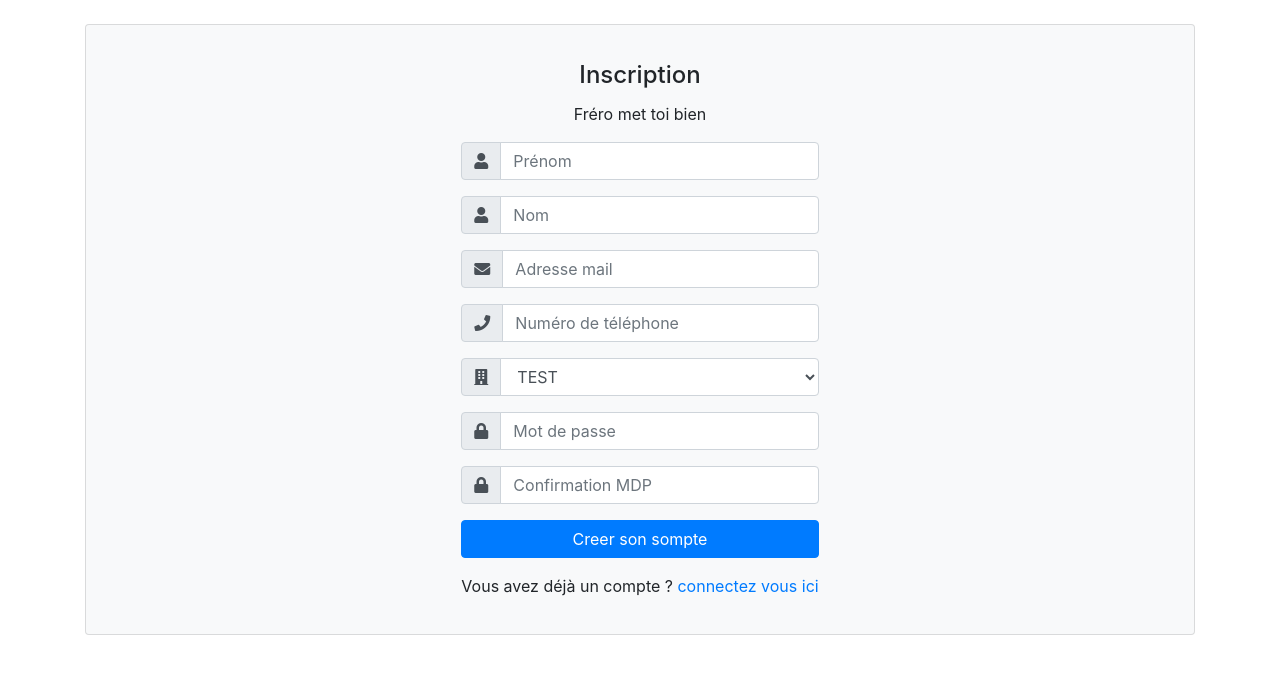
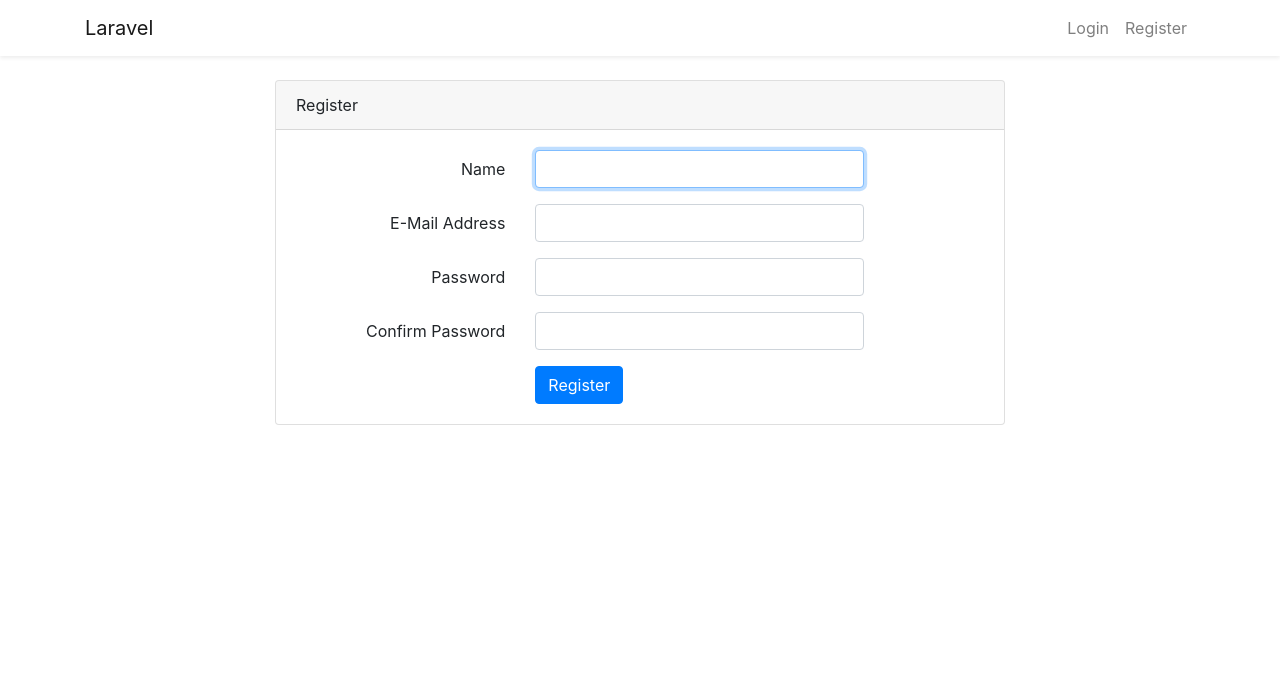
Before and after one commit to Xavier-Labarbe/solidaritybond, a Laravel app: page /register in a window 1280 px wide. Shown: the top 674 px of the page. Run offline with Laravel 8, Linux system fonts and the light colour scheme; style sheets or scripts are compiled from the project's sources; some libraries are stand-ins or nearby versions.

Commit message:
correct some conflict

```diff
--- a/resources/views/auth/register.blade.php
+++ b/resources/views/auth/register.blade.php
@@ -1,79 +1,85 @@
-<link href="//maxcdn.bootstrapcdn.com/bootstrap/4.0.0/css/bootstrap.min.css" rel="stylesheet" id="bootstrap-css">
-<link href="/style/register.css">
-<script src="//maxcdn.bootstrapcdn.com/bootstrap/4.0.0/js/bootstrap.min.js"></script>
-<script src="//cdnjs.cloudflare.com/ajax/libs/jquery/3.2.1/jquery.min.js"></script>
-<!------ Include the above in your HEAD tag ---------->
+@extends('layouts.app')
 
-<link rel="stylesheet" href="https://use.fontawesome.com/releases/v5.0.8/css/all.css">
+@section('content')
+<div class="container">
+    <div class="row justify-content-center">
+        <div class="col-md-8">
+            <div class="card">
+                <div class="card-header">{{ __('Register') }}</div>
 
+                <div class="card-body">
+                    <form method="POST" action="{{ route('register') }}">
+                        @csrf
 
-<div class="container">
-    <br>
+                        <div class="form-group row">
+                            <label for="name" class="col-md-4 col-form-label text-md-right">{{ __('Name') }}</label>
 
-    <div class="card bg-light">
-        <article class="card-body mx-auto" style="max-width: 400px;">
-            <h4 class="card-title mt-3 text-center">Inscription</h4>
-            <p class="text-center">Fréro met toi bien</p>
+                            <div class="col-md-6">
+                                <input id="name" type="text" class="form-control @error('name') is-invalid @enderror"
+                                    name="name" value="{{ old('name') }}" required autocomplete="name" autofocus>
 
-            <form>
-                <div class="form-group input-group">
-                    <div class="input-group-prepend">
-                        <span class="input-group-text"> <i class="fa fa-user"></i> </span>
-                    </div>
-                    <input name="" class="form-control" placeholder="Prénom" type="text">
-                </div> <!-- form-group// -->
-                <div class="form-group input-group">
-                    <div class="input-group-prepend">
-                        <span class="input-group-text"> <i class="fa fa-user"></i> </span>
-                    </div>
-                    <input name="" class="form-control" placeholder="Nom" type="text">
-                </div> <!-- form-group// -->
-                <div class="form-group input-group">
-                    <div class="input-group-prepend">
-                        <span class="input-group-text"> <i class="fa fa-envelope"></i> </span>
-                    </div>
-                    <input name="" class="form-control" placeholder="Adresse mail" type="email">
-                </div> <!-- form-group// -->
-                <div class="form-group input-group">
-                    <div class="input-group-prepend">
-                        <span class="input-group-text"> <i class="fa fa-phone"></i> </span>
-                    </div>
+                                @error('name')
+                                <span class="invalid-feedback" role="alert">
+                                    <strong>{{ $message }}</strong>
+                                </span>
+                                @enderror
+                            </div>
+                        </div>
 
-                    <input name="" class="form-control" placeholder="Numéro de téléphone" type="text">
-                </div> <!-- form-group// -->
-                <div class="form-group input-group">
-                    <div class="input-group-prepend">
-                        <span class="input-group-text"> <i class="fa fa-building"></i> </span>
-                    </div>
-                    <select class="form-control">
-                        <option selected="">TEST</option>
-                        <option>1</option>
-                        <option>2</option>
-                        <option>3</option>
-                    </select>
-                </div> <!-- form-group end.// -->
-                <div class="form-group input-group">
-                    <div class="input-group-prepend">
-                        <span class="input-group-text"> <i class="fa fa-lock"></i> </span>
-                    </div>
-                    <input class="form-control" placeholder="Mot de passe" type="password">
-                </div> <!-- form-group// -->
-                <div class="form-group input-group">
-                    <div class="input-group-prepend">
-                        <span class="input-group-text"> <i class="fa fa-lock"></i> </span>
-                    </div>
-                    <input class="form-control" placeholder="Confirmation MDP" type="password">
-                </div> <!-- form-group// -->
-                <div class="form-group">
-                    <button type="submit" class="btn btn-primary btn-block">Creer son sompte</button>
-                </div> <!-- form-group// -->
-                <p class="text-center">Vous avez déjà un compte ? <a href="">connectez vous ici</a> </p>
-            </form>
-        </article>
-    </div> <!-- card.// -->
+                        <div class="form-group row">
+                            <label for="email"
+                                class="col-md-4 col-form-label text-md-right">{{ __('E-Mail Address') }}</label>
 
+                            <div class="col-md-6">
+                                <input id="email" type="email" class="form-control @error('email') is-invalid @enderror"
+                                    name="email" value="{{ old('email') }}" required autocomplete="email">
+
+                                @error('email')
+                                <span class="invalid-feedback" role="alert">
+                                    <strong>{{ $message }}</strong>
+                                </span>
+                                @enderror
+                            </div>
+                        </div>
+
+                        <div class="form-group row">
+                            <label for="password"
+                                class="col-md-4 col-form-label text-md-right">{{ __('Password') }}</label>
+
+                            <div class="col-md-6">
+                                <input id="password" type="password"
+                                    class="form-control @error('password') is-invalid @enderror" name="password"
+                                    required autocomplete="new-password">
+
+                                @error('password')
+                                <span class="invalid-feedback" role="alert">
+                                    <strong>{{ $message }}</strong>
+                                </span>
+                                @enderror
+                            </div>
+                        </div>
+
+                        <div class="form-group row">
+                            <label for="password-confirm"
+                                class="col-md-4 col-form-label text-md-right">{{ __('Confirm Password') }}</label>
+
+                            <div class="col-md-6">
+                                <input id="password-confirm" type="password" class="form-control"
+                                    name="password_confirmation" required autocomplete="new-password">
+                            </div>
+                        </div>
+
+                        <div class="form-group row mb-0">
+                            <div class="col-md-6 offset-md-4">
+                                <button type="submit" class="btn btn-primary">
+                                    {{ __('Register') }}
+                                </button>
+                            </div>
+                        </div>
+                    </form>
+                </div>
+            </div>
+        </div>
+    </div>
 </div>
-<!--container end.//-->
-
-
-</article>
+@endsection
```
Also changed, not shown: resources/views/auth/login.blade.php (+70 -36 lines), resources/views/layouts/partials/_navbar.blade.php (+5 -5 lines).
